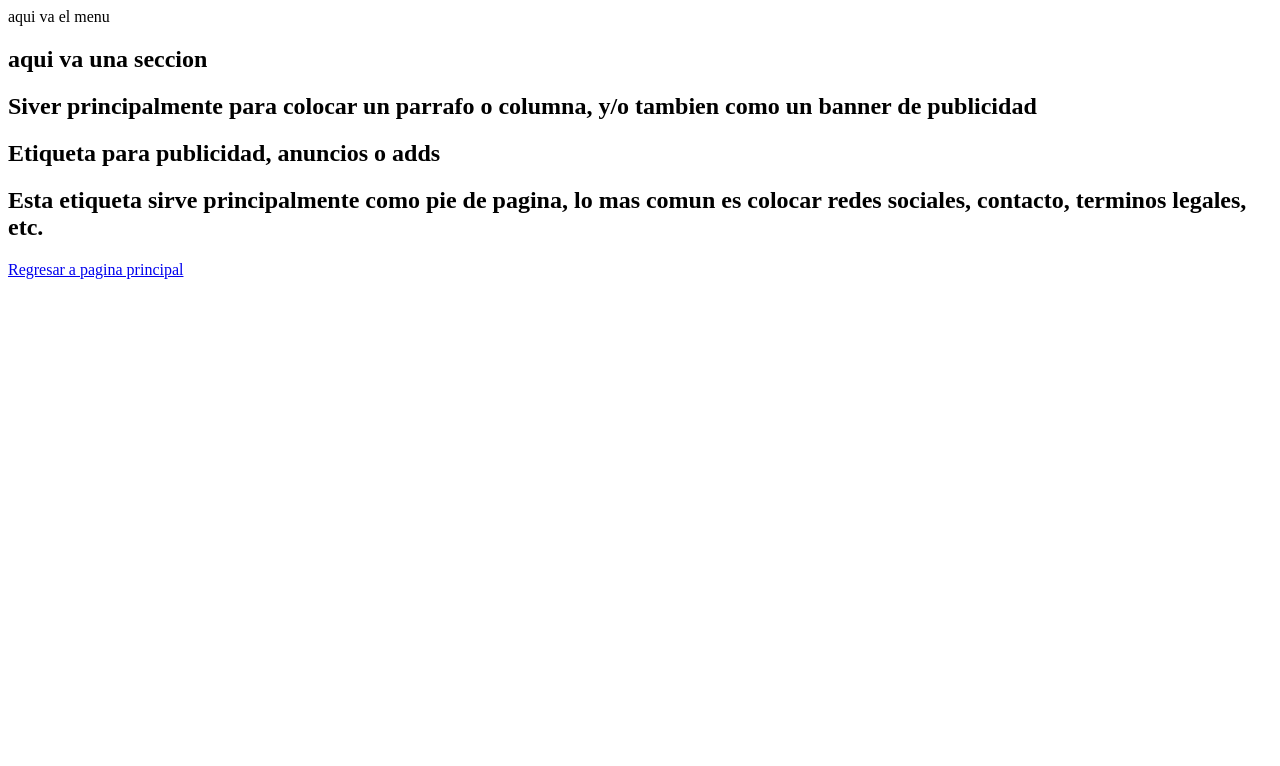
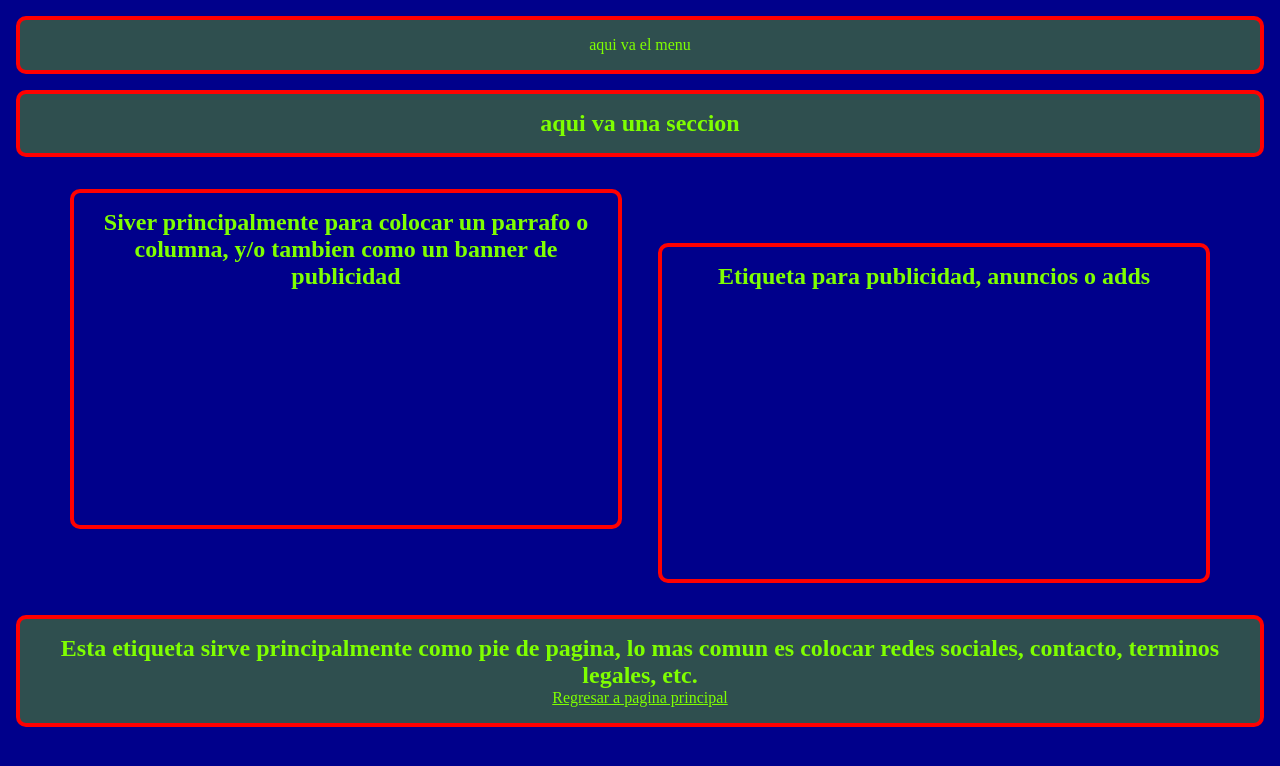
Before and after one commit to KiroshiSJJ/4IV8_Serrano_Jimenez_JostinKiroshi, a plain HTML site: page 01PrimeraPractica/inicio.html in a window 1280 px wide. Drawn offline with Linux system fonts and the light colour scheme.

Commit message:
Actualizar CSS

```diff
--- /dev/null
+++ b/01PrimeraPractica/css/style.css
@@ -0,0 +1,34 @@
+*{
+    padding: 0;
+    margin: 0;
+    color: chartreuse;
+    text-align: center;
+}
+
+html, body{
+    background-color: darkblue;
+}
+
+.main_container{
+    border: 7px solid rgb(103, 239, 159);
+    border-radius: 50px;
+    margin: 2rem;
+    background-color: rgb(227, 111, 229);
+}
+
+nav, section, footer, aside, article{
+    border: 4px solid rgb(255, 0, 0);
+    margin: 1rem;
+    border-radius: 10px;
+    padding: 1rem;
+}
+
+article, aside{
+    width: 40%;
+    display: inline-block;
+    height: 300px;
+}
+
+nav, footer, section{
+    background-color: darkslategray;
+}
--- a/01PrimeraPractica/inicio.html
+++ b/01PrimeraPractica/inicio.html
@@ -4,6 +4,7 @@
     <meta charset="UTF-8">
     <meta name="viewport" content="width=device-width, initial-scale=1.0">
     <title>Pagina Personal Serrano Jimnez Jostin Kiroshi</title>
+    <link rel="stylesheet" href="./css/style.css">
 </head>
 <body>
     <div class="container-main">
```
